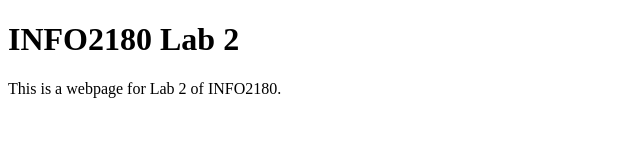
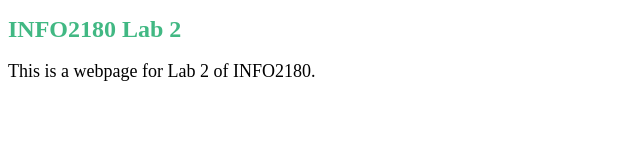
Before and after one commit to RowAtk/info2180-lab2, a plain HTML site: page index.html in a window 1280 px wide. Shown: the whole page, without its empty margins (0-640 px from the left). Drawn offline with Linux system fonts and the light colour scheme.

Commit message:
Added styles to project

```diff
--- a/index.html
+++ b/index.html
@@ -5,6 +5,7 @@
   <meta name="viewport" content="width=device-
 width, initial-scale=1.0">
   <meta http-equiv="X-UA-Compatible" content="ie=edge">
+  <link href="./styles.css" rel="stylesheet" type="text/css"/>
   <title>INFO2180 Lab 2</title>
 </head>
 <body>
--- /dev/null
+++ b/styles.css
@@ -0,0 +1,8 @@
+h1{
+	font-size: 24px;
+	color: #41B883;
+}
+
+p{
+	font-size: 18px;
+}
```
